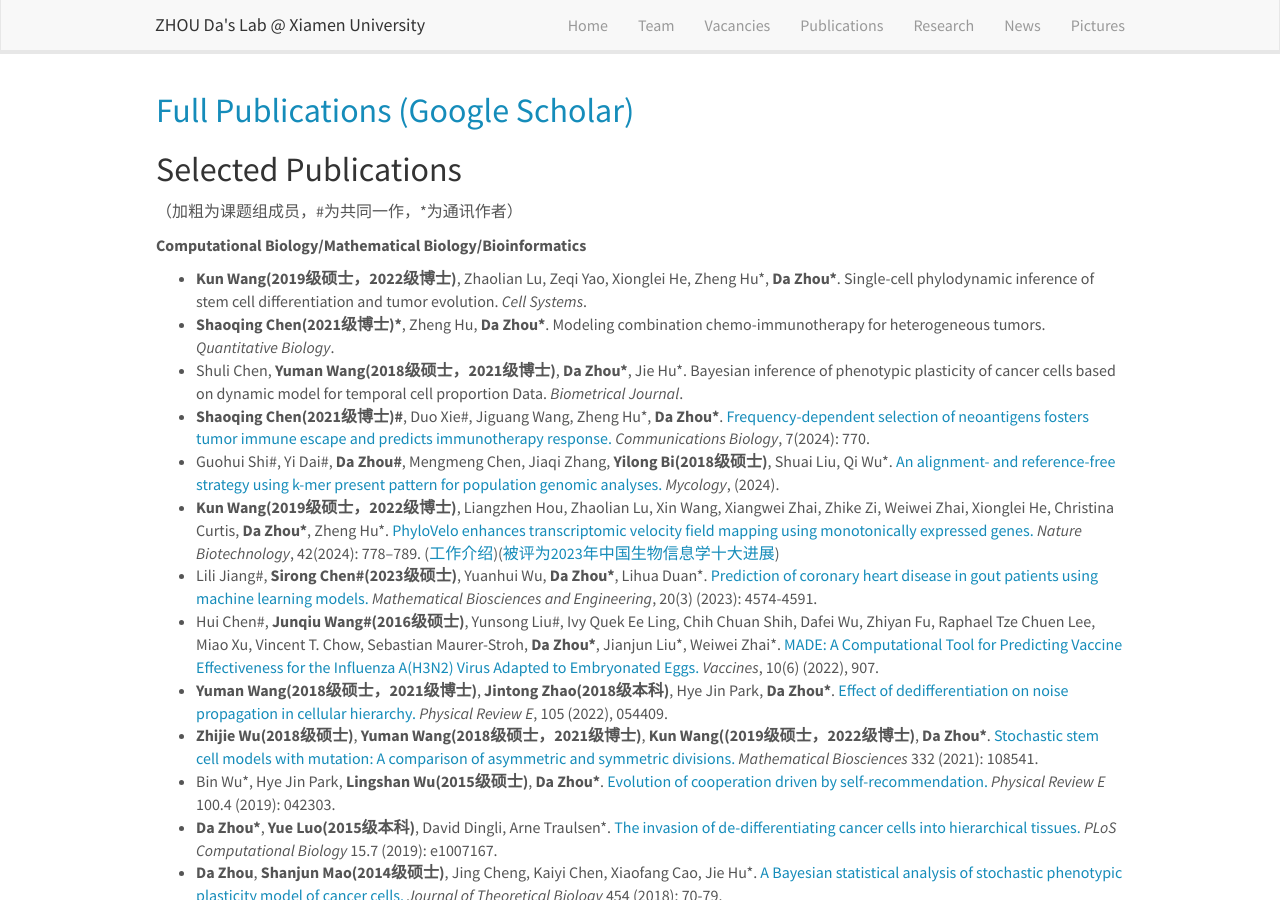
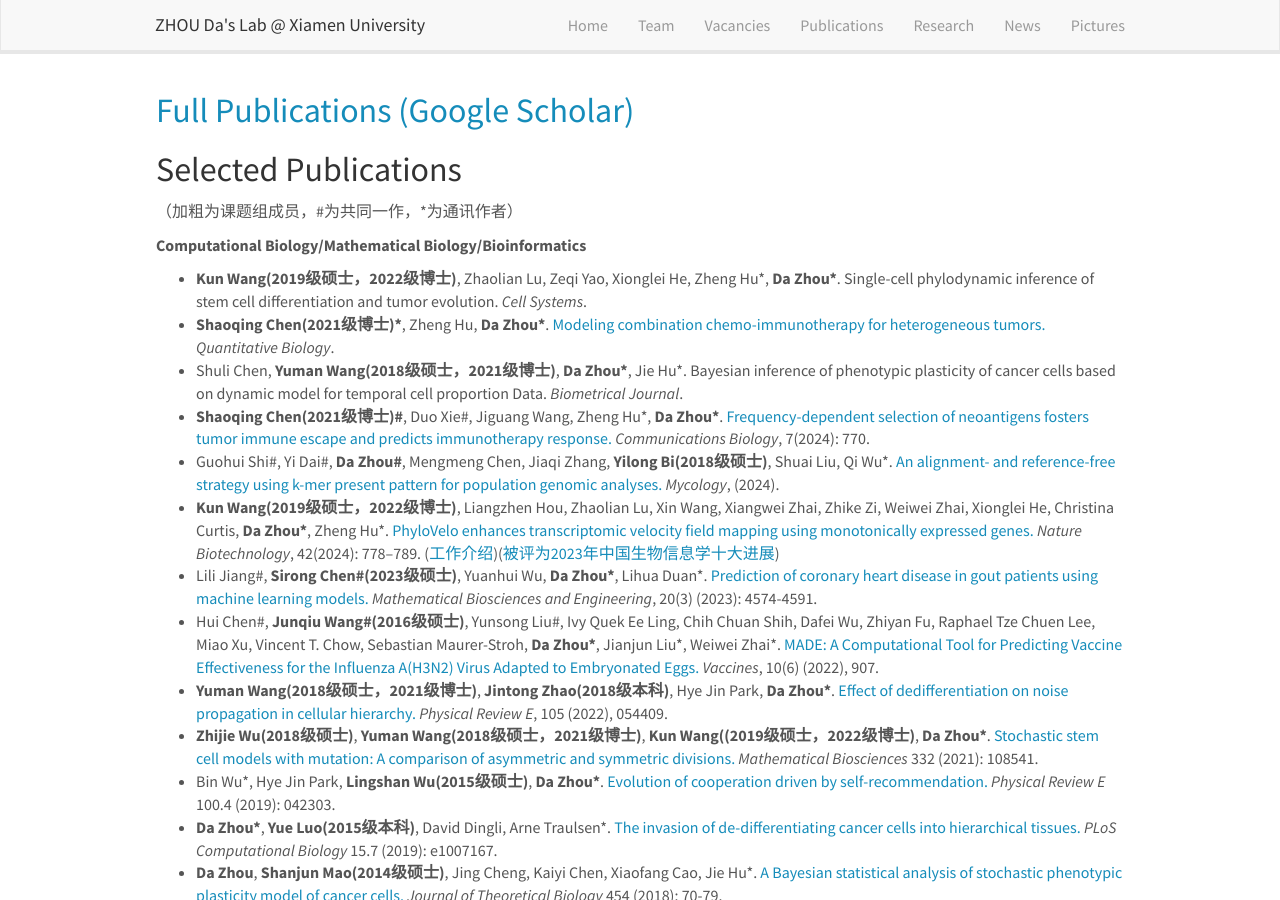
Before and after one commit to ZhouDaLab/zhoudalab.github.io, a Jekyll site: the page built from _pages/publications.md, in a window 1280 px wide and 900 px high. Built offline with Jekyll 4.4.1, drawn with Linux system fonts in a browser that asks for light colours; nearby versions of some CDN libraries; part of the change alters nothing that is shown.

```diff
--- a/_pages/publications.md
+++ b/_pages/publications.md
@@ -15,7 +15,7 @@ permalink: /publications/
 **Computational Biology/Mathematical Biology/Bioinformatics**
 
 - **Kun Wang(2019级硕士，2022级博士)**, Zhaolian Lu, Zeqi Yao, Xionglei He, Zheng Hu\*, **Da Zhou\***. Single-cell phylodynamic inference of stem cell differentiation and tumor evolution. *Cell Systems*.
-- **Shaoqing Chen(2021级博士)\***, Zheng Hu, **Da Zhou\***. Modeling combination chemo-immunotherapy for heterogeneous tumors. *Quantitative Biology*.
+- **Shaoqing Chen(2021级博士)\***, Zheng Hu, **Da Zhou\***. [Modeling combination chemo-immunotherapy for heterogeneous tumors.](https://onlinelibrary.wiley.com/doi/10.1002/qub2.98) *Quantitative Biology*.
 - Shuli Chen, **Yuman Wang(2018级硕士，2021级博士)**, **Da Zhou\***, Jie Hu\*. Bayesian inference of phenotypic plasticity of cancer cells based on dynamic model for temporal cell proportion Data. *Biometrical Journal*.
 -  **Shaoqing Chen(2021级博士)\#**, Duo Xie\#, Jiguang Wang, Zheng Hu\*, **Da Zhou\***. [Frequency-dependent selection of neoantigens fosters tumor immune escape and predicts immunotherapy response.](https://www.nature.com/articles/s42003-024-06460-7) *Communications Biology*, 7(2024): 770.
 - Guohui Shi\#, Yi Dai#, **Da Zhou\#**, Mengmeng Chen, Jiaqi Zhang, **Yilong Bi(2018级硕士)**, Shuai Liu, Qi Wu\*. [An alignment- and reference-free strategy using k-mer present pattern for population genomic analyses.](https://www.tandfonline.com/doi/citedby/10.1080/21501203.2024.2358868?scroll=top&needAccess=true) *Mycology*, (2024).
```
